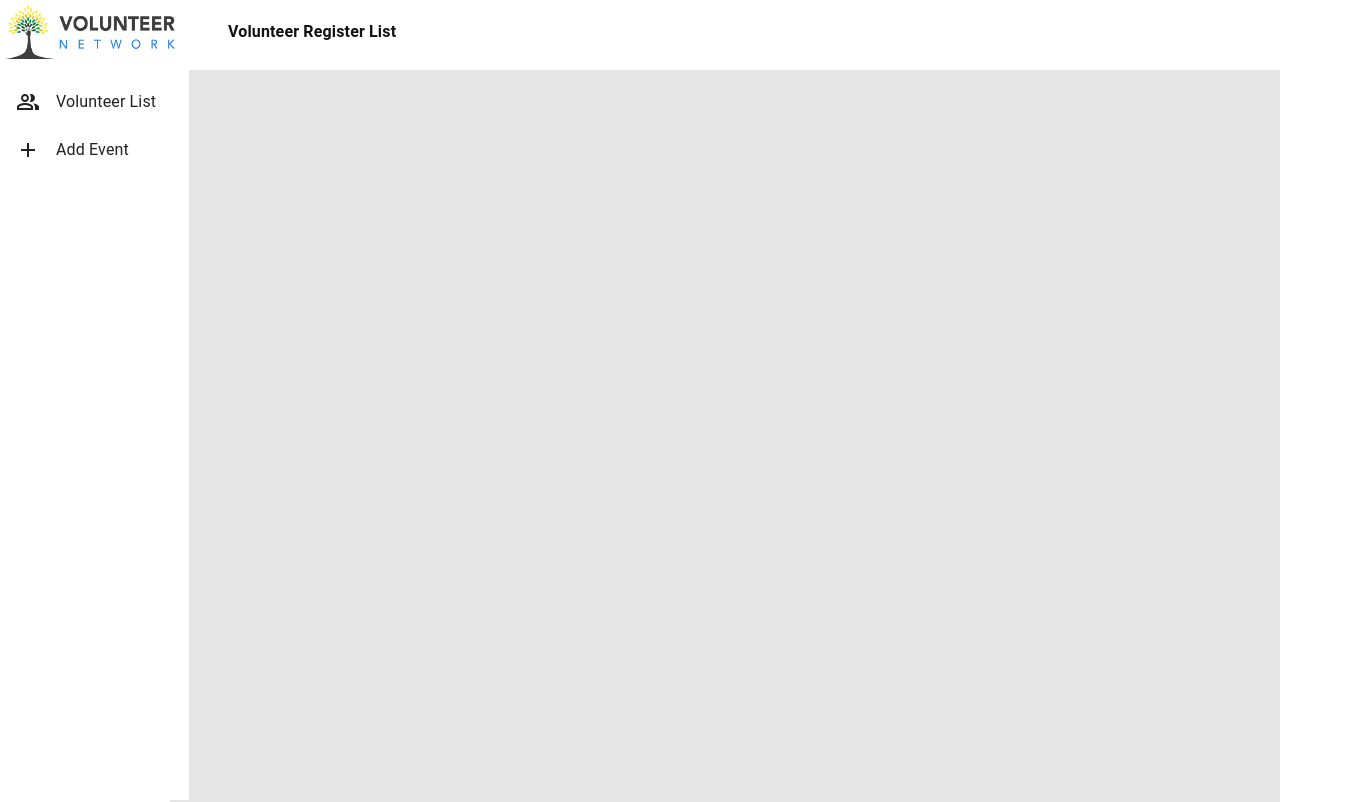
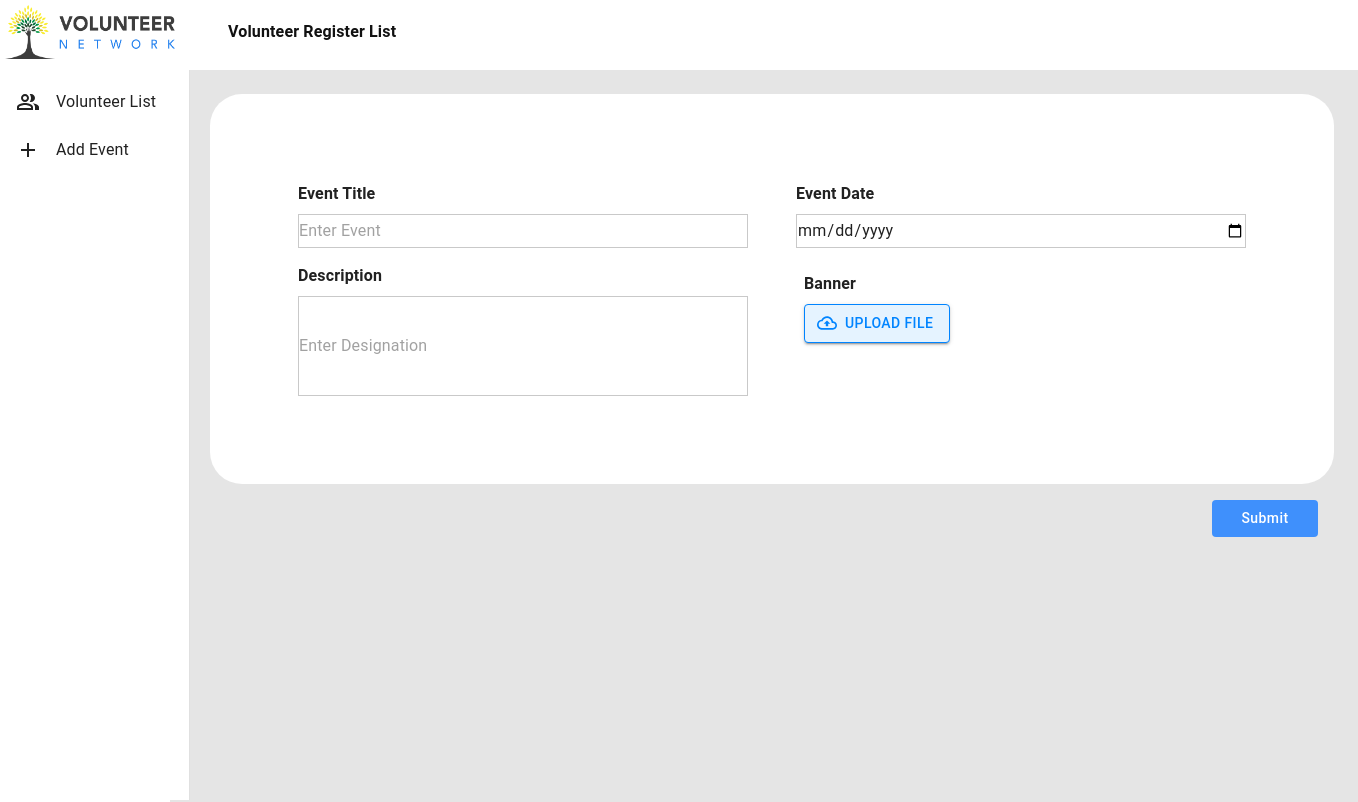
Before and after one commit to Mehnazahmed/volunteer-client, a React (Vite) app: page /admin/addevent in a window 1280 px wide. Shown: the top 802 px of the page, 1358 px wide, since content can reach past the window. Built offline with nearby package versions, Linux system fonts and the light colour scheme; no server answers.

Commit message:
add event formadded

```diff
--- a/src/Layout/AdminLayout.jsx
+++ b/src/Layout/AdminLayout.jsx
@@ -76,7 +76,7 @@ const adminLayout = () => {
 
             <ListItemText primary="Volunteer List" />
           </ListItem>
-          <ListItem button component={Link}>
+          <ListItem to='/admin/addevent' button component={Link}>
 
               <AddOutlined sx={{marginRight:'1rem'}} />
 
--- a/src/pages/AddEvent/AddEvent.jsx
+++ b/src/pages/AddEvent/AddEvent.jsx
@@ -1,11 +1,111 @@
-import React from 'react';
+import CloudUploadOutlined from "@mui/icons-material/CloudUploadOutlined";
+import { Box, Button, InputBase, Typography } from "@mui/material";
+import React from "react";
+import { useForm } from "react-hook-form";
+import { VisuallyHiddenInput } from "../../styled/Button.styled";
+import { CustomButton } from "../../styled/Register.style";
 
 const AddEvent = () => {
-    return (
-        <div>
+  const {
+    register,
+    handleSubmit,
+    watch,
+    reset,
 
-        </div>
-    );
+    formState: { errors },
+  } = useForm();
+
+  const handleAddEvent = () => {};
+
+  return (
+    <Box sx={{flexDirection: "column",
+    display: "flex",}} >
+      <Box
+        sx={{
+          bgcolor: "#FFFFFF",
+          padding: 10,
+          marginLeft: 2,
+
+          borderRadius: 8,
+          flexDirection: "column",
+          display: "flex",
+
+        }}
+      >
+        <Box
+          sx={{
+            display: "flex",
+            gap: 4,
+          }}
+          component="form"
+          onSubmit={handleSubmit(handleAddEvent)}
+        >
+          <Box sx={{ padding: 1 }}>
+            <Typography sx={{ fontWeight: "bold", marginBottom: 1 }}>
+              Event Title
+            </Typography>
+            <InputBase
+            placeholder="Enter Event"
+              sx={{ border: "1px solid #C9C9C9", width: 450 }}
+
+              {...register("event", { required: true })}
+            ></InputBase>
+          </Box>
+          <Box sx={{ padding: 1 }}>
+            <Typography sx={{ fontWeight: "bold", marginBottom: 1 }}>
+              Event Date
+            </Typography>
+            <InputBase
+              sx={{ border: "1px solid #C9C9C9", width: 450 }}
+              type="date"
+              {...register("date", { required: true })}
+            ></InputBase>
+          </Box>
+        </Box>
+        <Box
+          sx={{
+            display: "flex",
+            gap: 4,
+          }}
+        >
+          <Box sx={{ padding: 1 }}>
+            <Typography sx={{ fontWeight: "bold", marginBottom: 1 }}>
+              Description
+            </Typography>
+            <InputBase
+              placeholder="Enter Designation"
+              sx={{ border: "1px solid #C9C9C9", width: 450, height: 100 }}
+              {...register("description", { required: true })}
+            ></InputBase>
+          </Box>
+          <Box sx={{ padding: 2 }}>
+            <Typography sx={{ fontWeight: "bold", marginBottom: 1 }}>
+              Banner
+            </Typography>
+
+            <Button
+              style={{
+                backgroundColor: "#E5F3FF",
+                color: "#0084FF",
+                border: "1px solid #0084FF",
+              }}
+              component="label"
+              variant="contained"
+              startIcon={<CloudUploadOutlined />}
+            >
+              Upload file
+              <VisuallyHiddenInput type="file" />
+            </Button>
+          </Box>
+        </Box>
+      </Box>
+      <Box sx={{alignSelf: 'flex-end', marginTop: 2,marginRight:2}}>
+      <CustomButton
+      style={{padding:6,width:106}}
+      type="submit">Submit</CustomButton>
+      </Box>
+    </Box>
+  );
 };
 
 export default AddEvent;
--- /dev/null
+++ b/src/styled/Button.styled.jsx
@@ -0,0 +1,17 @@
+import styled from "styled-components";
+
+export const VisuallyHiddenInput = styled('input')({
+    clip: 'rect(0 0 0 0)',
+    clipPath: 'inset(50%)',
+    height: 1,
+    overflow: 'hidden',
+    position: 'absolute',
+    bottom: 0,
+    left: 0,
+    whiteSpace: 'nowrap',
+    width: 1,
+  });
+export const CustomHead = styled('Typography')({
+   fontWeight:'semibold',
+
+  });
```
